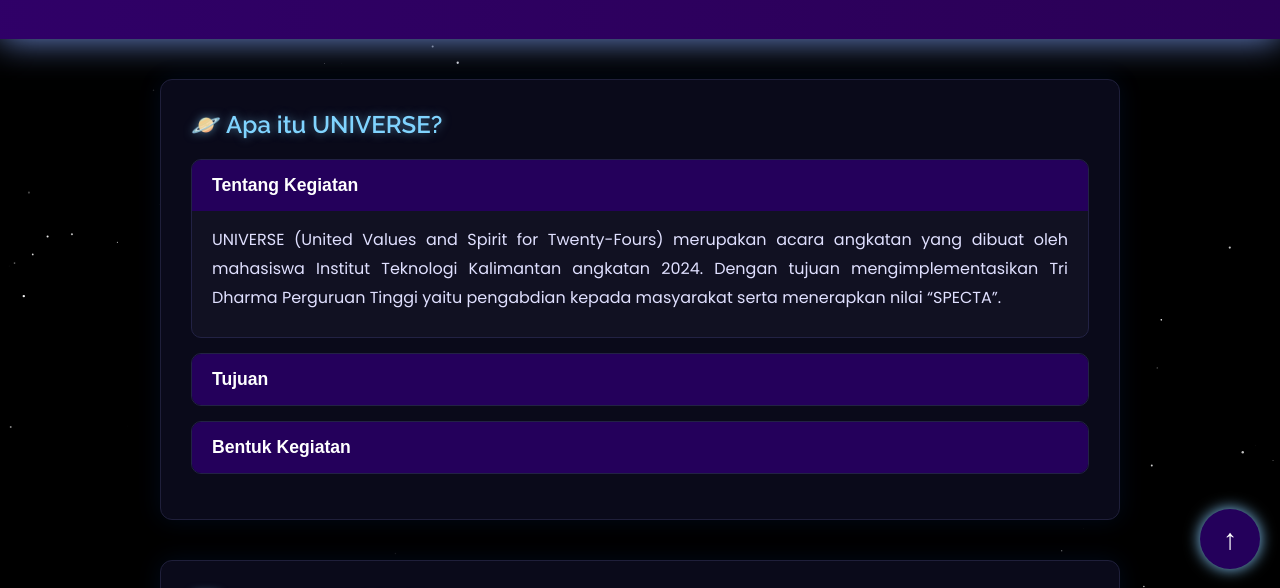
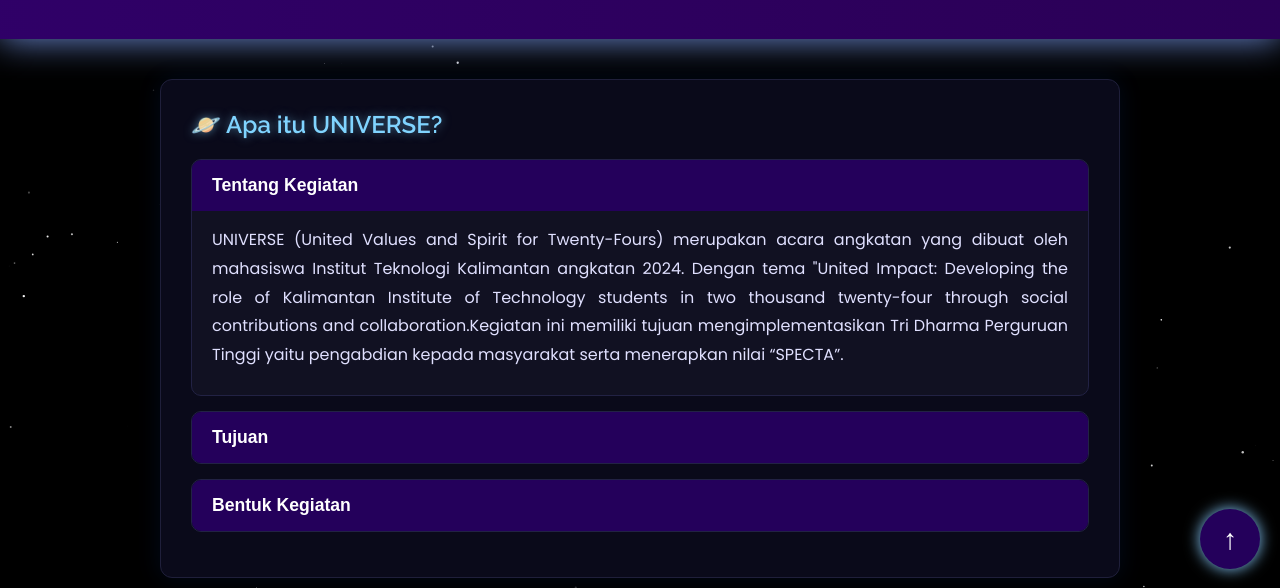
Before and after one commit to Dwi-ctrl/universe-web, a plain HTML site: page index.html in a window 1280 px wide. Both pictures are taken after a click on the button "Tentang Kegiatan". Shown: the part 211-799 px from the top of the page. Drawn offline with Linux system fonts and the light colour scheme.

Commit message:
Update tema.html

```diff
--- a/index.html
+++ b/index.html
@@ -275,7 +275,8 @@
       <div class="accordion-item">
         <button class="accordion-button">Tentang Kegiatan</button>
         <div class="accordion-content">
-          <p>UNIVERSE (United Values and Spirit for Twenty-Fours) merupakan acara angkatan yang dibuat oleh mahasiswa Institut Teknologi Kalimantan angkatan 2024. Dengan tujuan mengimplementasikan Tri Dharma Perguruan Tinggi yaitu pengabdian kepada masyarakat serta menerapkan nilai “SPECTA”.</p>
+          <p>UNIVERSE (United Values and Spirit for Twenty-Fours) merupakan acara angkatan yang dibuat oleh mahasiswa Institut Teknologi Kalimantan angkatan 2024. Dengan tema "United Impact:
+Developing the role of Kalimantan Institute of Technology students in two thousand twenty-four through social contributions and collaboration.Kegiatan ini memiliki tujuan mengimplementasikan Tri Dharma Perguruan Tinggi yaitu pengabdian kepada masyarakat serta menerapkan nilai “SPECTA”.</p>
         </div>
       </div>
       <div class="accordion-item">
```
